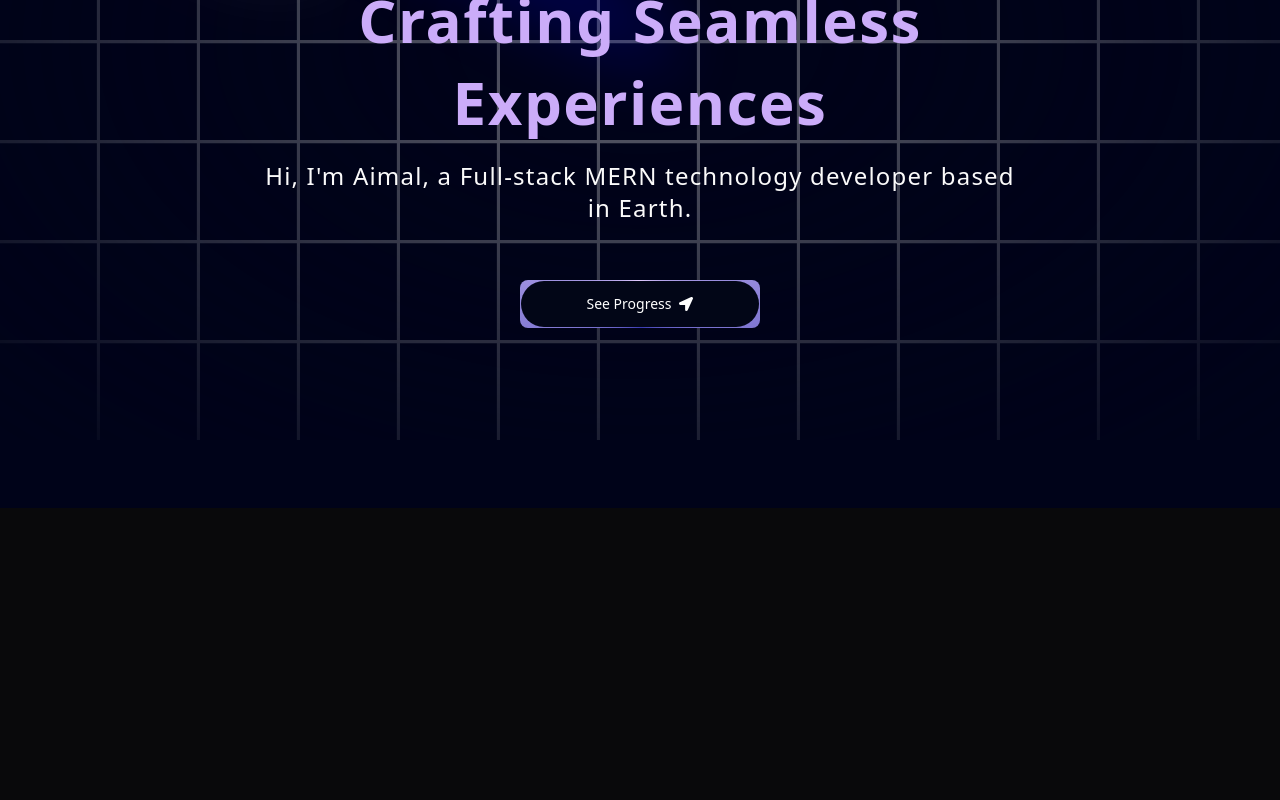
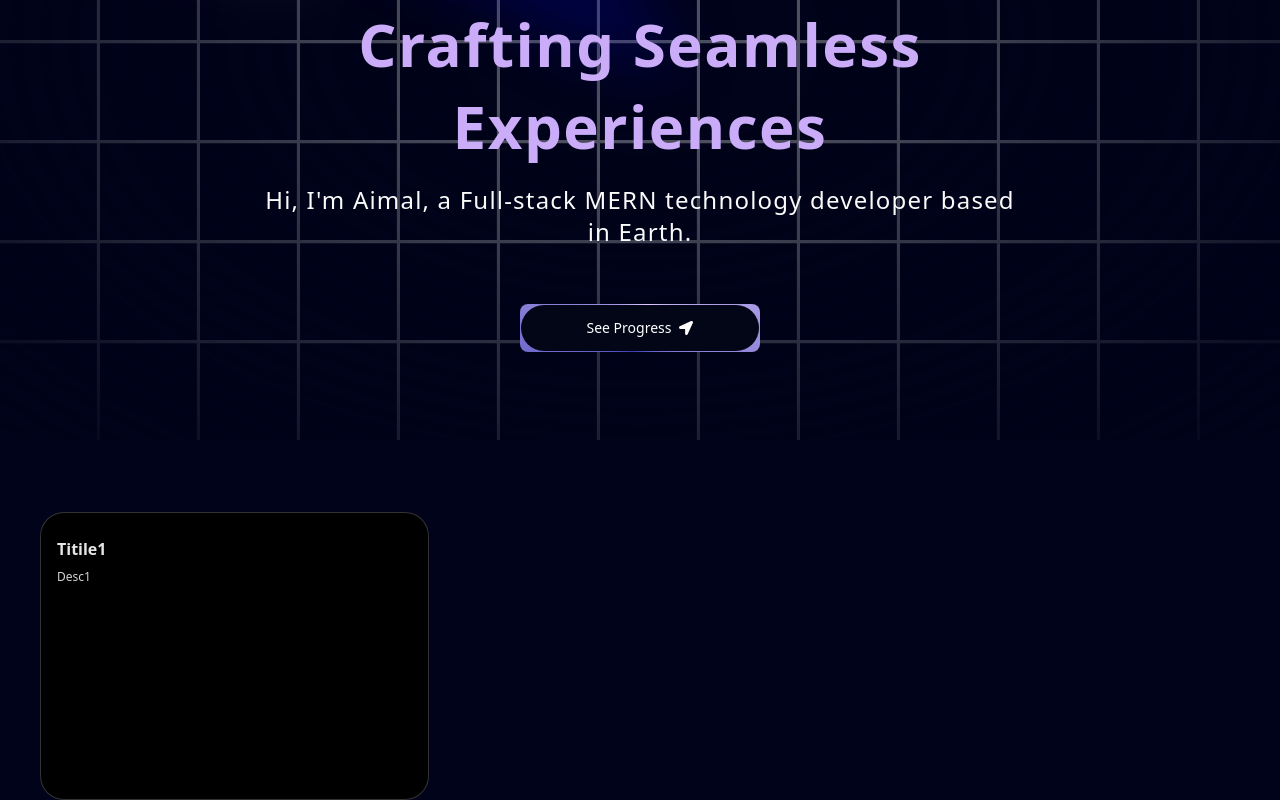
Before and after one commit to aimal1amiri/Portfolio, a Next.js app: page / in a window 1280 px wide. Shown: the part 360-1160 px from the top of the page. Before the commit the page ends 868 px from the top, so only its background shows below. Built offline with nearby package versions, Linux system fonts and the light colour scheme.

Commit message:
the -Grid and BentoGrid- files has been created. this is for puting texts,items and more in the cards and placing them in page in different positions. also the base structure for navbar has been created.

```diff
--- a/app/page.tsx
+++ b/app/page.tsx
@@ -2,16 +2,20 @@
 import FirstPage from "@/components/FirstPage";
 import FloatingNav from '@/components/ui/FloatingNav'
 import { FaHome} from 'react-icons/fa'
+import Grid from "@/components/Grid";
 
 export default function Home() {
   return (
     <main className="relative bg-black-100 flex justify-center items-center flex-col overflow-hidden mx-auto sm:px-10 px-5">
       <div className="max-w-7xl w-full">
+      <FloatingNav navItems={[
+          { name: 'Home', link: '/', icon: <FaHome /> }
+        ]} className={undefined}/>
+
         <FirstPage />
-        <FloatingNav navItems={[
-          {name:'Home', link:'/', icon:<FaHome />}
 
-        ]}/>
+        <Grid />
+
 
       </div>
     </main>
--- /dev/null
+++ b/components/Grid.tsx
@@ -0,0 +1,17 @@
+import React from 'react'
+import { BentoGrid, BentoGridItem } from './ui/BentoGrid'
+
+const Grid = () => {
+  return (
+    <section id="about">
+        <BentoGrid>
+            {[{title:'Titile1', description: 'Desc1', id:1 }].map((item,i)=> (
+                <BentoGridItem id={item.id} key={item.id} title={item.title} description={item.description} />
+
+            ))}
+        </BentoGrid>
+    </section>
+  )
+}
+
+export default Grid
--- /dev/null
+++ b/components/ui/BentoGrid.tsx
@@ -0,0 +1,56 @@
+import { cn } from "@/lib/utils";
+
+export const BentoGrid = ({
+  className,
+  children,
+}: {
+  className?: string;
+  children?: React.ReactNode;
+}) => {
+  return (
+    <div
+      className={cn(
+        "grid md:auto-rows-[18rem] grid-cols-1 md:grid-cols-3 gap-4 max-w-7xl mx-auto ",
+        className
+      )}
+    >
+      {children}
+    </div>
+  );
+};
+
+export const BentoGridItem = ({
+  className,
+  title,
+  description,
+  header,
+  icon,
+  id,
+}: {
+  className?: string;
+  title?: string | React.ReactNode;
+  description?: string | React.ReactNode;
+  header?: React.ReactNode;
+  icon?: React.ReactNode;
+  id:number;
+}) => {
+  return (
+    <div
+      className={cn(
+        "row-span-1 relative rounded-3xl group/bento hover:shadow-xl transition duration-200 shadow-input dark:shadow-none p-4 dark:bg-black dark:border-white/[0.2] bg-white border border-transparent justify-between flex flex-col space-y-4 border-red-500",
+        className
+      )}
+    >
+      {header}
+      <div className="group-hover/bento:translate-x-2 transition duration-200">
+        {icon}
+        <div className="font-sans font-bold text-neutral-600 dark:text-neutral-200 mb-2 mt-2">
+          {title}
+        </div>
+        <div className="font-sans font-normal text-neutral-600 text-xs dark:text-neutral-300">
+          {description}
+        </div>
+      </div>
+    </div>
+  );
+};
--- a/package.json
+++ b/package.json
@@ -9,6 +9,7 @@
     "lint": "next lint"
   },
   "dependencies": {
+    "@tabler/icons-react": "^3.19.0",
     "autoprefixer": "^10.4.20",
     "clsx": "^2.1.1",
     "framer-motion": "^11.11.1",
```
Also changed, not shown: 1 other file (tests, documents, lock files or other folders).
